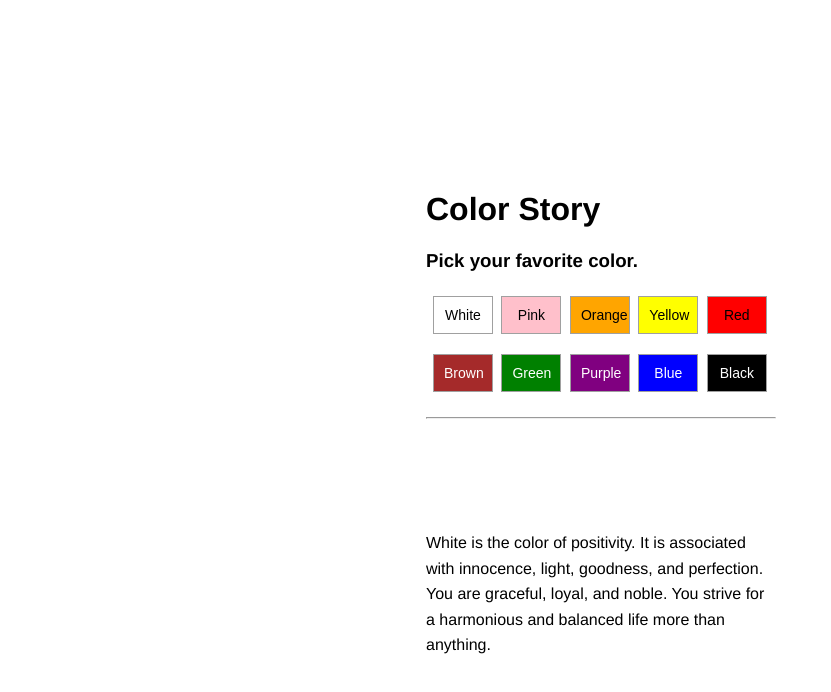
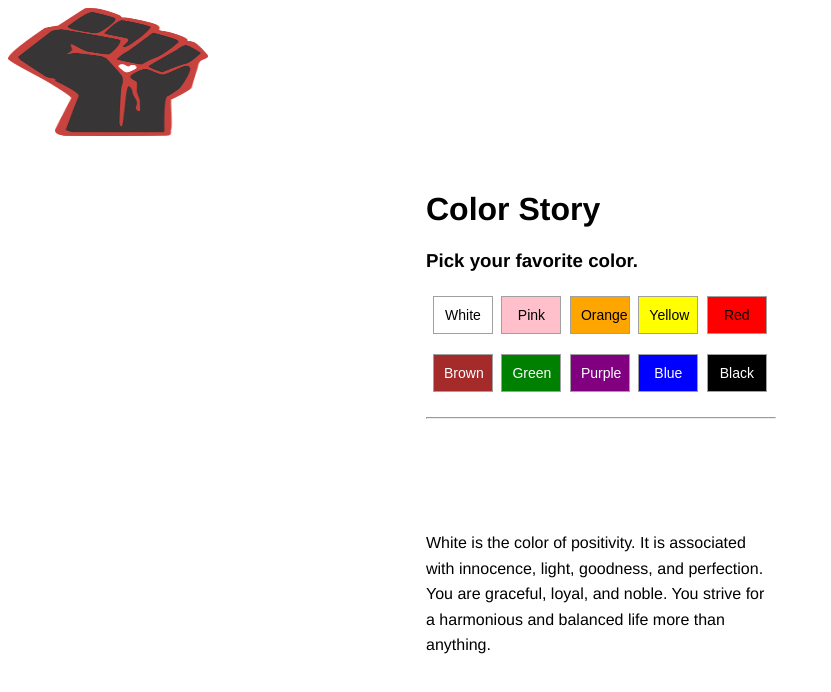
Before and after one commit to xiuling105/assignment01, a plain HTML site: page index.html in a window 1280 px wide. Both pictures are taken after a click on the button "White". Shown: the whole page, without its empty margins (0-831 px from the left). Drawn offline with Linux system fonts and the light colour scheme.

Commit message:
add image js

```diff
--- a/app.js
+++ b/app.js
@@ -17,6 +17,9 @@ document.body.appendChild(message);
 whiteButton.onclick = function() {
     document.body.style.background = "white";
     document.body.style.color = "black";
+    var image1 = new Image();
+    image1.src = "images/heart-fist.png";
+    document.body.appendChild(image1);
     message.textContent = white.value
                         + "White is the color of positivity. It is associated with innocence, light, goodness, and perfection."
                         + " You are graceful, loyal, and noble. You strive for a harmonious and balanced life more than anything."
@@ -25,6 +28,7 @@ whiteButton.onclick = function() {
 pinkButton.onclick = function() {
     document.body.style.background = "pink";
     document.body.style.color = "black";
+
     message.textContent = pink.value
                         + "Pink is the color of femininity. It is associated with flowers, babies, charm, and sweetness."
                         + " You are compassionate, affectionate, and insightful. You have a heart big enough to fit the entire world."
--- a/index.html
+++ b/index.html
@@ -12,7 +12,7 @@
             <div id="blackB">
                 <button id="white">White</button>
                 <button id="pink">Pink</button>
-                <button id ="orange" style="text-align:center; vertical-align:middle">Orange</button>
+                <button id ="orange">Orange</button>
                 <button id="yellow">Yellow</button>
                 <button id="red">Red</button>
             </div>
--- a/style.css
+++ b/style.css
@@ -83,3 +83,8 @@ hr{
 #black {
     background-color: black;
 }
+img{
+    width:200px;
+    height:128px;
+    border:0;
+}
```
